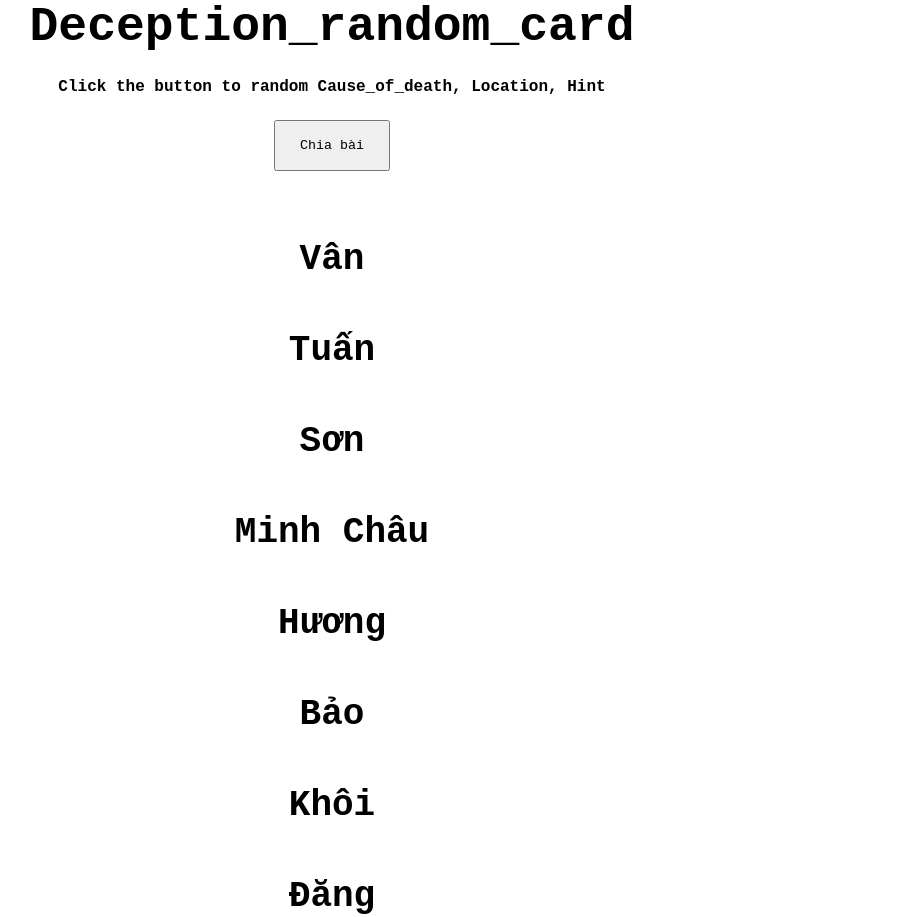
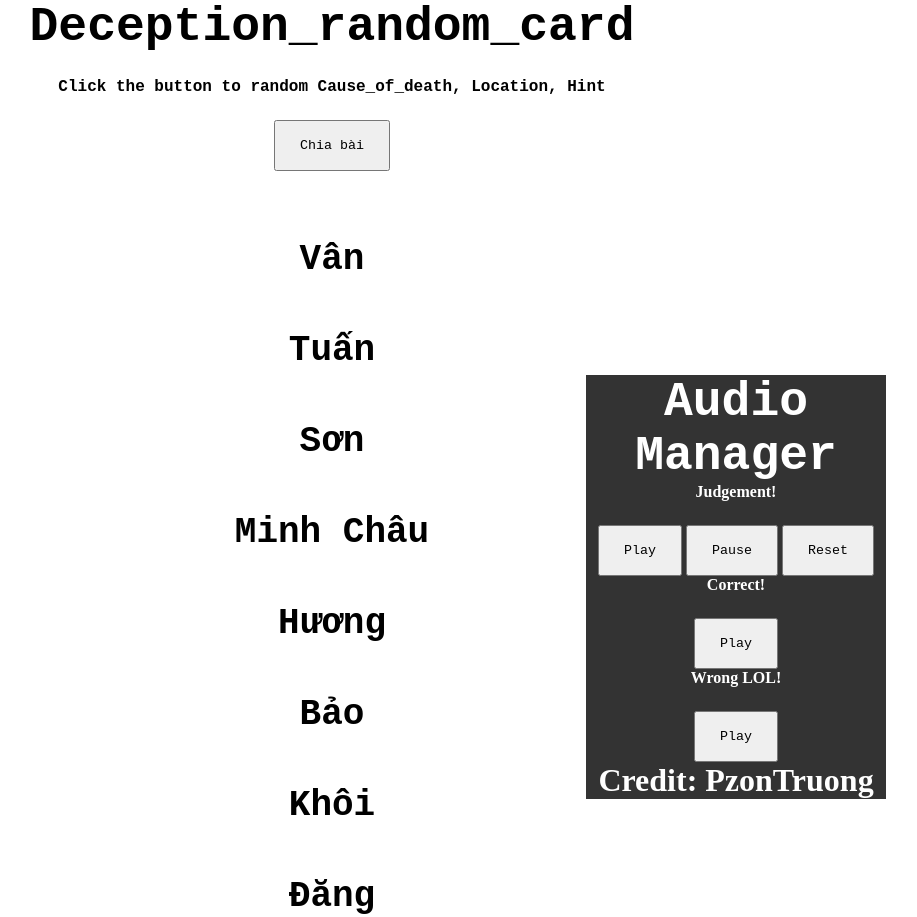
Before and after one commit to nguyenminhquang1416/nguyenminhquang1416.github.io, a plain HTML site: page index.html in a window 1280 px wide. Shown: the whole page, without its empty margins (308-1225 px from the left). Drawn offline with Linux system fonts and the light colour scheme.

Commit message:
Pzon here! 🐧
- Add audio "pha_an", "wrong", "correct"
- Add audio manager
- Add some style to it.

```diff
--- a/index.html
+++ b/index.html
@@ -124,7 +124,7 @@ document.getElementById("Player_2").innerHTML += '<img src="'+ Location[number]
 }
 //Tuấn---------------------------------------------------------
 
-//Sơn---------------------------------------------------------
+//Sơn was here!---------------------------------------------------------
 Bang_chung[0] = "Location/Location_01.jpg"
 Bang_chung[1] = "Location/Location_02.jpg"
 Bang_chung[2] = "Location/Location_03.jpg"
@@ -238,10 +238,49 @@ document.getElementById("Player_8").innerHTML += '<img src="'+ Location[number]
 }
 //Đăng---------------------------------------------------------
 
+
+
+}
+
+
+//AUDIO MANAGER
+var phaAn = new Audio("Audio/Pha_an_1.mp3");
+var failAudio = new Audio("Audio/Fail.mp3");
+var correctAudio = new Audio("Audio/Correct.mp3");
+function playMusic(name) {
+    name.play();
+}
+function pauseMusic(name) {
+    name.pause();
+}
+function resetMusic(name) {
+    name.currentTime=0;
+    name.play();
 }
 
 </script>
 <body style="width: 900px;">
+
+<div class="navbar">
+    <h2>Audio Manager</h2>
+    <b>Judgement!</b>
+    <div class="audio_changer">
+        <button class="audio_buttons" onclick="playMusic(phaAn)"> Play </button>
+        <button class="audio_buttons" onclick="pauseMusic(phaAn)"> Pause </button>
+        <button class="audio_buttons" onclick="resetMusic(phaAn)"> Reset </button>
+    </div>
+    <b>Correct!</b>
+    <div class="audio_changer">
+        <button class="audio_buttons" onclick="playMusic(correctAudio)"> Play </button>
+    </div>
+    <b>Wrong LOL!</b>
+    <div class="audio_changer">
+        <button class="audio_buttons" onclick="playMusic(failAudio)"> Play </button>
+    </div>
+    <h1>Credit: PzonTruong</h1>
+</div>
+
+
 <center><h2 style="color:rgb(0, 0, 0)"> Deception_random_card </h2></center>
 <h4> Click the button to random Cause_of_death, Location, Hint </h4>
 <!-- call user-defined getRandomImage function to generate image -->
--- a/style.css
+++ b/style.css
@@ -26,3 +26,39 @@ button{
     padding: 16px 24px;
     font-family: 'Courier New', Courier, monospace;
 }
+
+/* Place the navbar at the bottom of the page, and make it stick */
+.navbar {
+    background-color: #333;
+    overflow: hidden;
+    position: fixed;
+    bottom: 0;
+    color: white;
+    margin-bottom: 1px;
+    margin-left :55%;
+    width: 300px;
+    bottom: 0;
+  }
+
+  /* Style the links inside the navigation bar */
+  .navbar a {
+    float: left;
+    display: block;
+    color: #f2f2f2;
+    text-align: center;
+    padding: 14px 16px;
+    text-decoration: none;
+    font-size: 17px;
+  }
+
+  /* Change the color of links on hover */
+  .navbar a:hover {
+    background-color: #ddd;
+    color: black;
+  }
+
+  /* Add a color to the active/current link */
+  .navbar a.active {
+    background-color: #04AA6D;
+    color: white;
+  }
```
Also changed, not shown: 3 other files.
